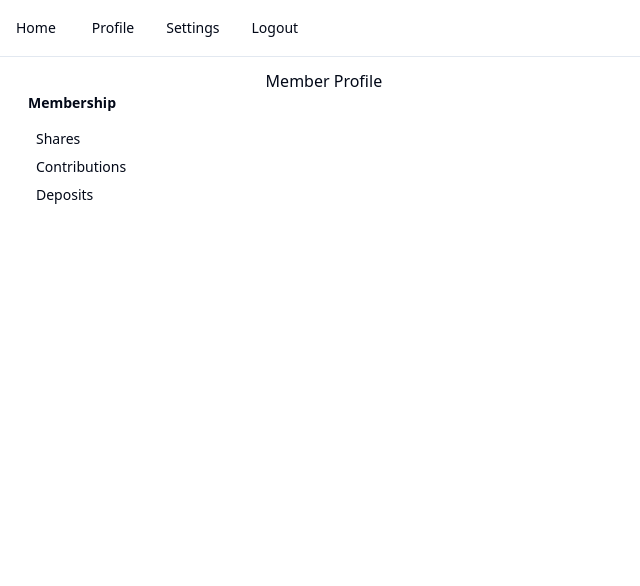
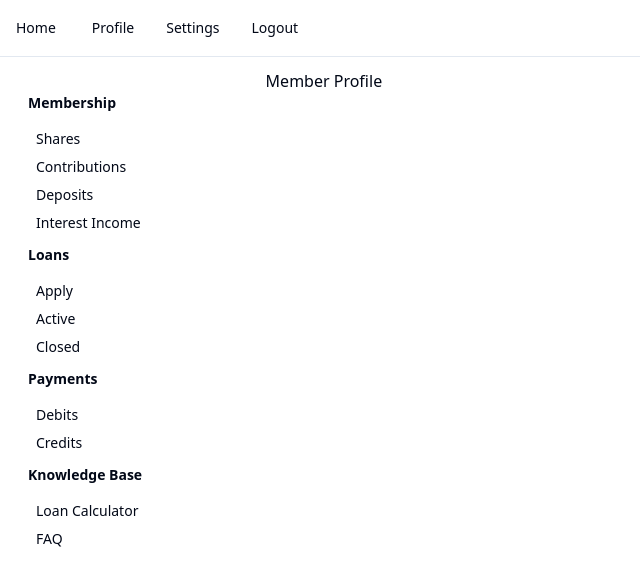
Before and after one commit to maikofelix47/fms, a Next.js app: page /member-dashboard/profile in a window 1280 px wide. Shown: the top 586 px of the page, without its empty margins (0-640 px from the left). Built offline with nearby package versions, Linux system fonts and the light colour scheme.

Commit message:
Added more side nav links

```diff
--- a/components/ui/side-nav.tsx
+++ b/components/ui/side-nav.tsx
@@ -14,6 +14,53 @@ const sideNavItems = [
       {
         title: "Deposits",
         url: "deposits",
+      },
+      {
+        title: "Interest Income",
+        url: "interest-income",
+      },
+    ],
+  },
+  {
+    section: "Loans",
+    navItems: [
+      {
+        title: "Apply",
+        url: "apply-loan",
+      },
+      {
+        title: "Active",
+        url: "active-loans",
+      },
+      {
+        title: "Closed",
+        url: "closed-loans",
+      },
+    ],
+  },
+  {
+    section: "Payments",
+    navItems: [
+      {
+        title: "Debits",
+        url: "apply-loan",
+      },
+      {
+        title: "Credits",
+        url: "active-loans",
+      },
+    ],
+  },
+  {
+    section: "Knowledge Base",
+    navItems: [
+      {
+        title: "Loan Calculator",
+        url: "loan-calculator",
+      },
+      {
+        title: "FAQ",
+        url: "faq",
       },
     ],
   },
@@ -35,7 +82,9 @@ function SideNav() {
                       key={index}
                       className="side-nav-item px-2 py-1 hover:underline"
                     >
-                      <Link href={`/${item.url}`}>{item.title}</Link>
+                      <Link href={`member-dashboard/${item.url}`}>
+                        {item.title}
+                      </Link>
                     </li>
                   );
                 })}
```
